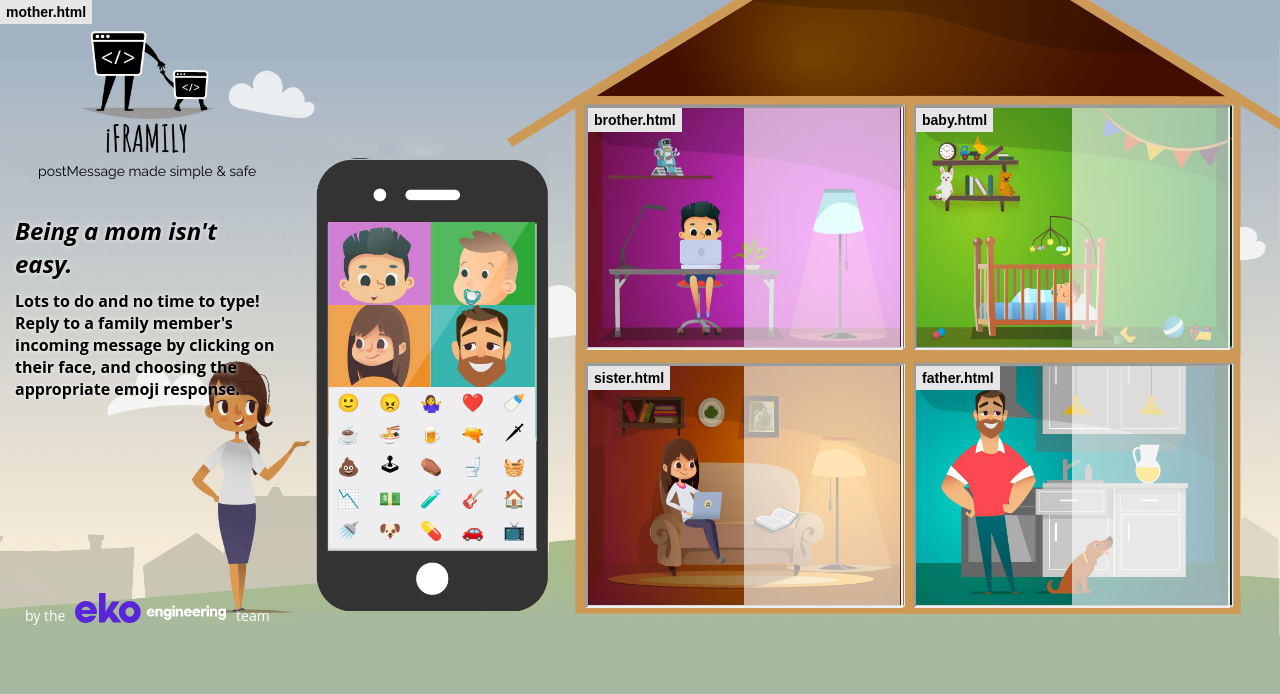
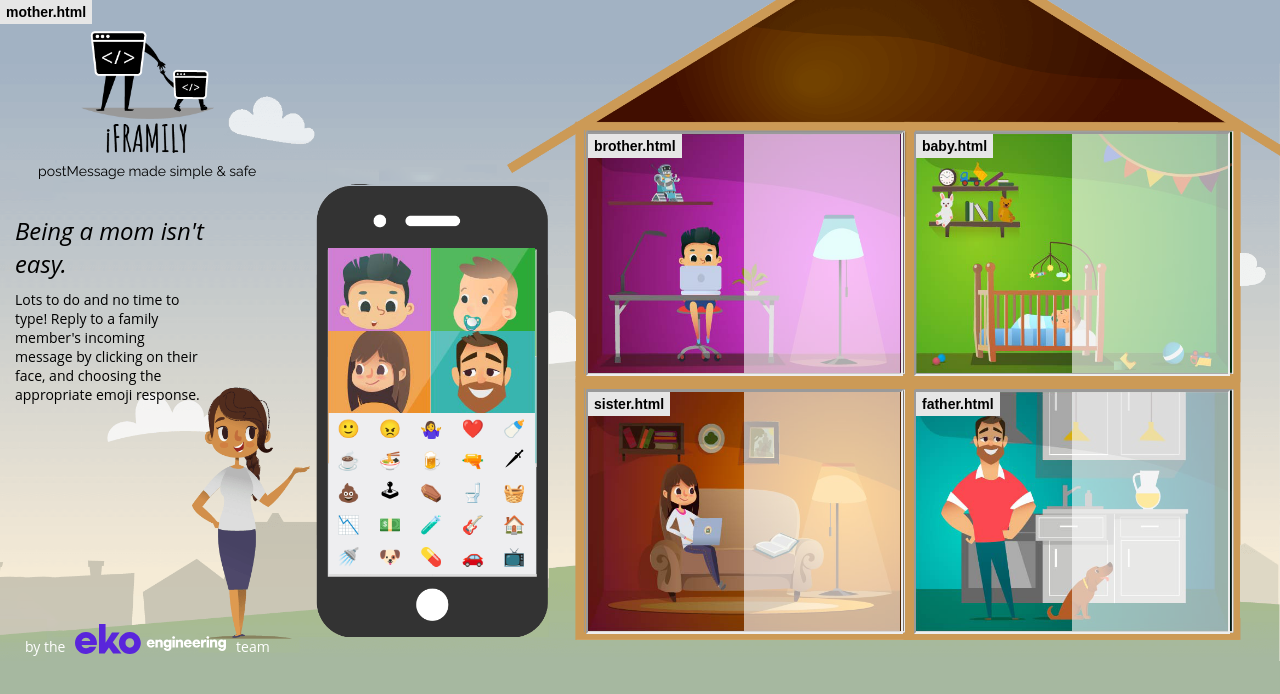
Before and after one commit to EkoLabs/iframily, a website built with webpack: page examples/house/index.html in a window 1280 px wide. Built offline with nearby package versions, Linux system fonts and the light colour scheme.

Commit message:
Design updates for responsiveness

```diff
--- a/examples/house/style/index.scss
+++ b/examples/house/style/index.scss
@@ -86,21 +86,27 @@ body{
   z-index: 10;
   color: black;
   font-size: 16px;
-  text-shadow: 0px 0px 5px white;
-  font-weight: bold;
+
+
+  @media only screen and (max-height: 800px){
+    width: 190px;
+    font-size: 14px;
+    align-self: flex-start;
+  }
 
   em{
     display: block;
     font-size: 24px;
     margin-bottom: 10px;
   }
+
 }
 
 .shoutout{
   position: absolute;
   z-index: 10;
   left: 25px;
-  bottom: 5px;
+  bottom: 0px;
   width: 500px;
   color: white;
   font-size: 14px;
@@ -130,7 +136,7 @@ body{
   position: relative;
 
   @include shortAndWide{
-    top: -140px;
+    top: -114px;
   }
 }
 
```
Also changed, not shown: examples/house/style/index.css.
